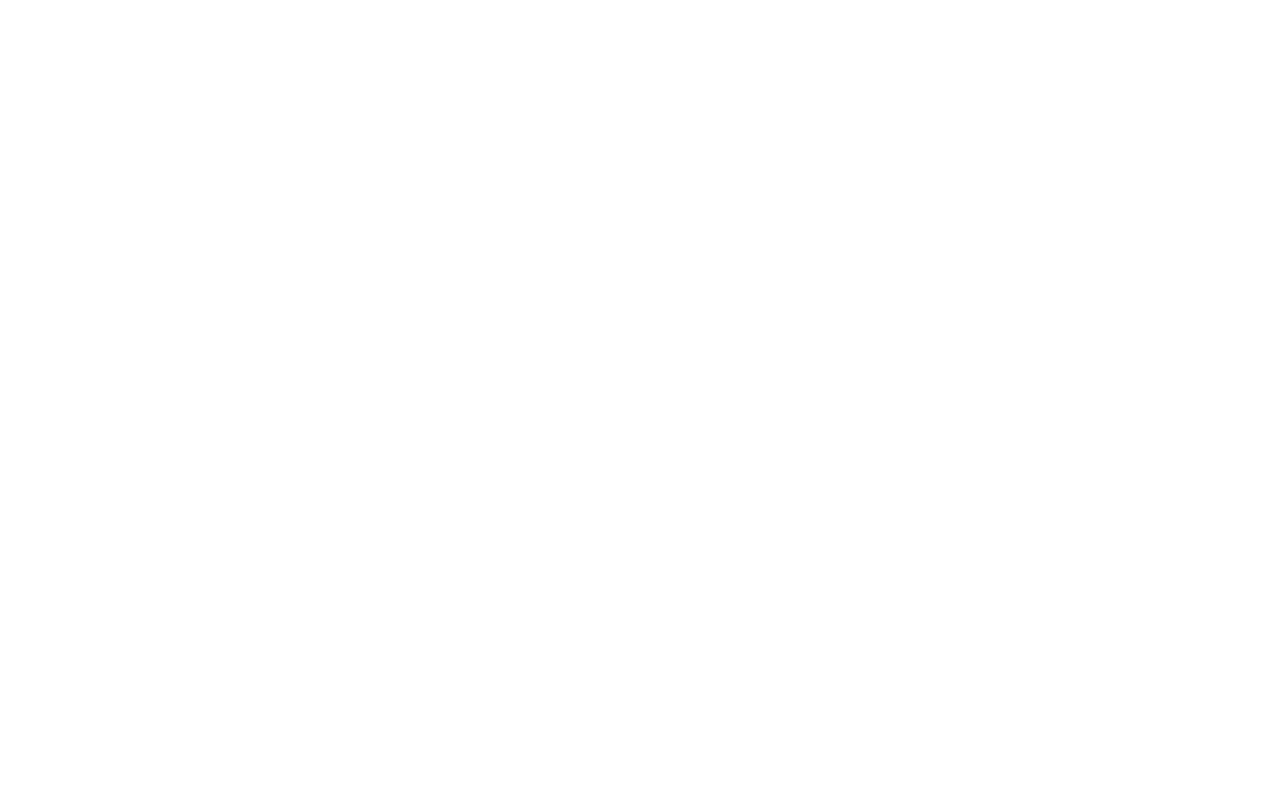
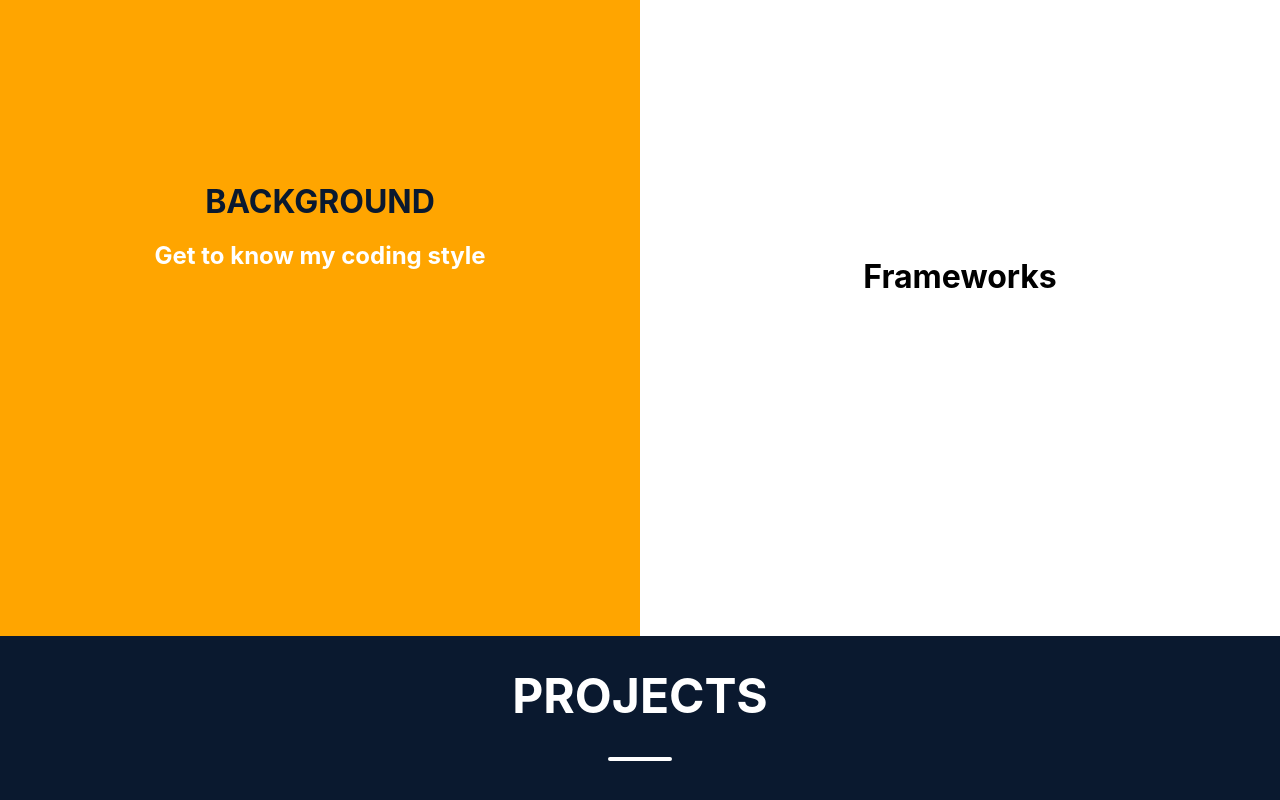
Before and after one commit to LemonFace0309/Personal-Site, a Next.js app: page / in a window 1280 px wide. Shown: the part 1464-2264 px from the top of the page. Before the commit the page ends 1300 px from the top, so only its background shows below. Built offline with nearby package versions, Linux system fonts and the light colour scheme.

Commit message:
added coding skills template page and projects template page

```diff
--- /dev/null
+++ b/components/Projects.js
@@ -0,0 +1,34 @@
+import Button from '@material-ui/core/Button'
+import Image from 'next/image'
+
+import styles from '../styles/Projects.module.css'
+
+function Projects() {
+  return (
+    <div className={styles.container}>
+      <h1>PROJECTS</h1>
+      <div className={styles.divider} />
+      <div className={styles.content}>
+        <div className={styles.projectOne}>
+          <Image src="/images/placeholder.svg" height={400} width={500} />
+          <div className={styles.project1Wrapper}>
+            <h1>Project Name</h1>
+            <div className={styles.projectDescription}>
+              <p>Lorem Ipsum</p>
+            </div>
+            <Button variant="outlined" color="inherit">
+              Github
+            </Button>
+          </div>
+        </div>
+        <div className={styles.projectTwo}></div>
+        <div className={styles.projectThreeFour}>
+          <div className={styles.projectThree}></div>
+          <div className={styles.projectFour}></div>
+        </div>
+      </div>
+    </div>
+  )
+}
+
+export default Projects
--- /dev/null
+++ b/components/Skills.js
@@ -0,0 +1,22 @@
+import styles from '../styles/Skills.module.css'
+
+function Skills() {
+  return (
+    <div className={styles.container}>
+      <div className={styles.header}>
+          <h1>BACKGROUND</h1>
+          <h2>Get to know my coding style</h2>
+      </div>
+      <div className={styles.graphs}>
+          <div>
+              <h1>Languages</h1>
+          </div>
+          <div>
+              <h1>Frameworks</h1>
+          </div>
+      </div>
+    </div>
+  )
+}
+
+export default Skills
--- a/pages/index.js
+++ b/pages/index.js
@@ -1,8 +1,7 @@
-import Head from 'next/head'
-import styles from '../styles/Home.module.css'
-
 import Header from '../components/Header'
 import About from '../components/About'
+import Skills from '../components/Skills'
+import Projects from '../components/Projects'
 
 export default function Home() {
   return (
@@ -10,6 +9,8 @@
       <Header />
       <main>
         <About />
+        <Skills />
+        <Projects />
       </main>
       <footer></footer>
     </>
--- /dev/null
+++ b/styles/Projects.module.css
@@ -0,0 +1,59 @@
+.container {
+  height: 200vh;
+  text-align: center;
+  background-color: #0a192f;
+  color: white;
+  display: flex;
+  flex-direction: column;
+}
+
+.container > h1 {
+  flex: 0 1 0px;
+  font-size: 3em;
+  margin-top: 0px;
+  padding: 0px;
+  padding-top: 30px;
+}
+
+.divider {
+  flex: 0 1 0px;
+  width: 5%;
+  margin: auto;
+  margin-bottom: 20px;
+  border: 2px solid white;
+  border-radius: 100px;
+}
+
+.content {
+  width: 90%;
+  margin: auto;
+  flex: 1 1 0px;
+  display: flex;
+  flex-direction: column;
+}
+
+.project1Wrapper {
+    text-align: right;
+}
+
+.projectOne {
+  flex: 1 1 0px;
+  display: flex;
+  justify-content: space-between;
+  align-items: center;
+}
+
+.projectDescription {
+  text-align: right;
+  margin: 0;
+  padding: 0;
+  background-color: indigo;
+}
+
+.projectTwo {
+  flex: 1 1 0px;
+}
+
+.projectThreeFour {
+  flex: 1 1 0px;
+}
--- /dev/null
+++ b/styles/Skills.module.css
@@ -0,0 +1,35 @@
+.container {
+  height: 100vh;
+  display: flex;
+}
+
+.header {
+  flex: 1 1 0px;
+  background: orange;
+  text-align: center;
+  display: flex;
+  flex-direction: column;
+  justify-content: center;
+  align-items: center;
+}
+
+.header h1 {
+  margin: 0;
+  color: #0a192f;
+}
+
+.header h2 {
+  color: white;
+}
+
+.graphs {
+  flex: 1 1 0px;
+  background: white;
+  display: flex;
+  flex-direction: column;
+  align-items: center;
+}
+
+.graphs div {
+  flex: 1 1 0px;
+}
```
Also changed, not shown: components/Layout.js (line endings or trailing spaces), public/images/placeholder.svg (added).
